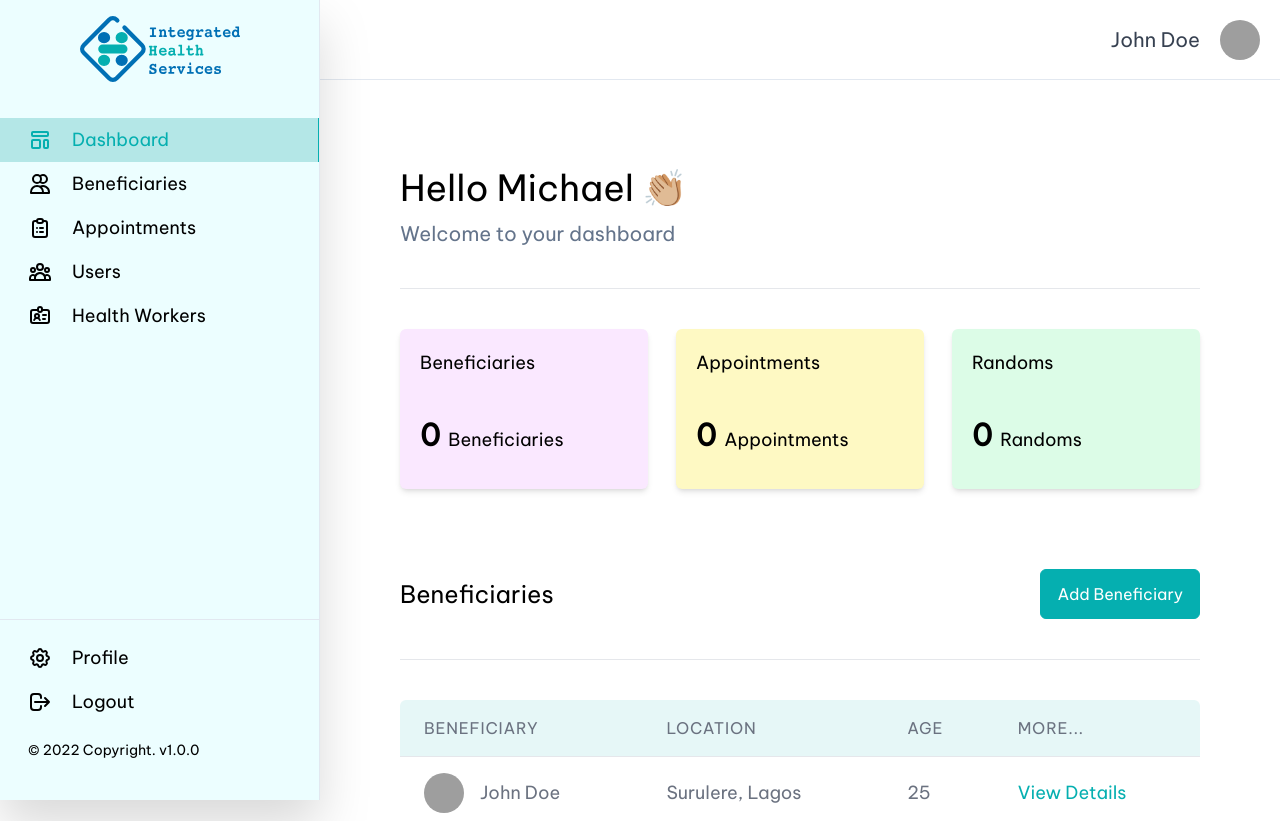
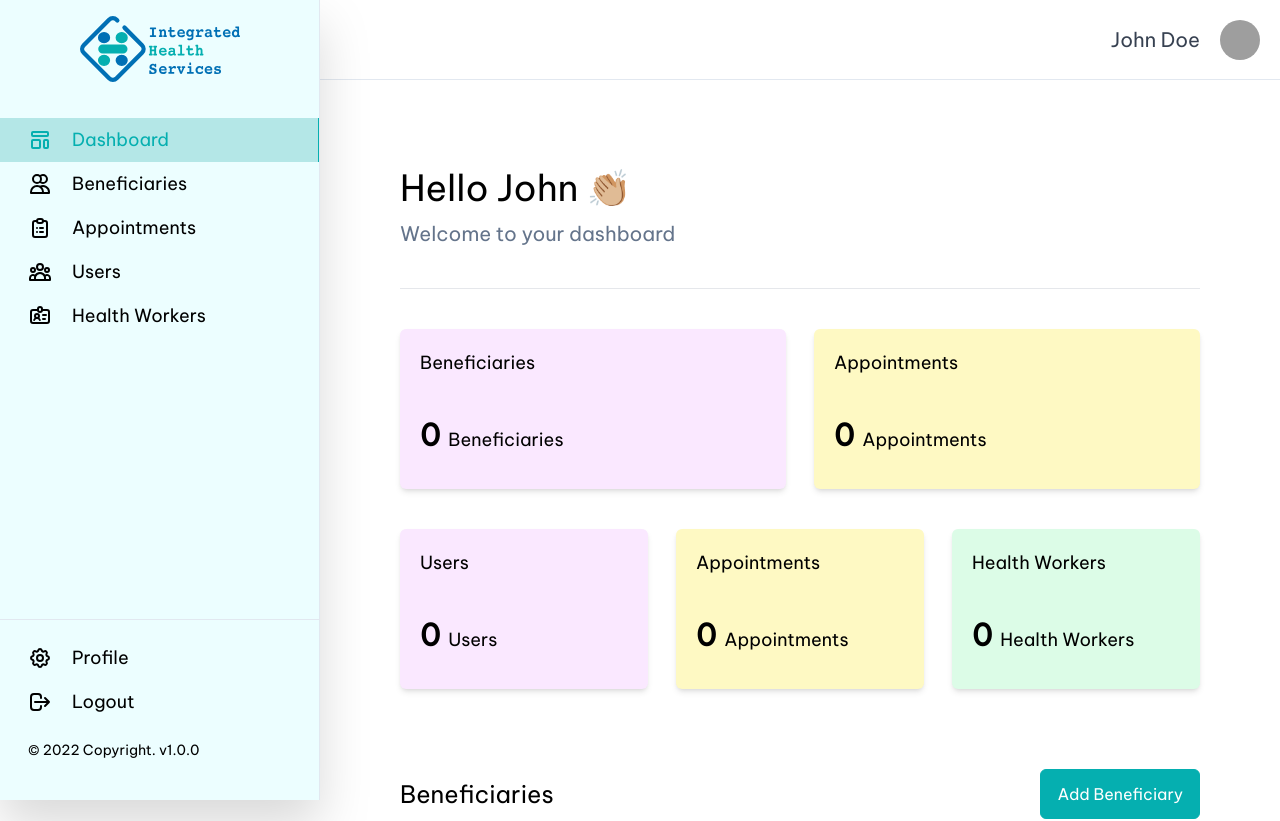
Before and after one commit to ihsidna/ihs-frontend, a React (Create React App) app: page /dashboard in a window 1280 px wide. Shown: the top 821 px of the page. Built offline with nearby package versions, Linux system fonts and the light colour scheme; grey boxes are pictures that could not be loaded.

Commit message:
Admin - Add admin dashboard cards

```diff
--- a/src/components/app/Dashboard.jsx
+++ b/src/components/app/Dashboard.jsx
@@ -13,14 +13,14 @@ const Dashboard = () => {
 		<>
 			<div className="lg:p-20 md:p-10 p-3">
 				<div className="mb-5 mt-2">
-					<h2 className="md:text-4xl text-3xl mb-3">Hello Michael 👏🏼</h2>
+					<h2 className="md:text-4xl text-3xl mb-3">Hello John 👏🏼</h2>
 					<p className="text-slate-500 text-xl">Welcome to your dashboard</p>
 				</div>
 
 				<hr className="my-10"/>
 
-				{/*Cards*/}
-				<div className="grid md:grid-cols-3 grid-cols-2 md:gap-7 gap-3 my-10">
+				{/*User Cards*/}
+				<div className="grid md:grid-cols- grid-cols-2 md:gap-7 gap-3 my-10">
 					<div className="h-40 md:p-5 p-3 rounded-md bg-fuchsia-100 text-lg shadow-md">
 						<p>Beneficiaries</p>
 						<p className="my-10"><span className="font-semibold md:text-3xl text-2xl pr-0.5 md:pr-2">0</span>Beneficiaries</p>
@@ -29,9 +29,25 @@ const Dashboard = () => {
 						<p>Appointments</p>
 						<p className="my-10"><span className="font-semibold md:text-3xl text-2xl pr-0.5 md:pr-2">0</span>Appointments</p>
 					</div>
+					{/*<div className="h-40 md:p-5 p-3 rounded-md bg-green-100 text-lg shadow-md">*/}
+					{/*	<p>Randoms</p>*/}
+					{/*	<p className="my-10"><span className="font-semibold md:text-3xl text-2xl pr-0.5 md:pr-2">0</span>Randoms</p>*/}
+					{/*</div>*/}
+				</div>
+
+				{/*Admin Cards*/}
+				<div className="grid md:grid-cols-3 grid-cols-2 md:gap-7 gap-3 my-10">
+					<div className="h-40 md:p-5 p-3 rounded-md bg-fuchsia-100 text-lg shadow-md">
+						<p>Users</p>
+						<p className="my-10"><span className="font-semibold md:text-3xl text-2xl pr-0.5 md:pr-2">0</span>Users</p>
+					</div>
+					<div className="h-40 md:p-5 p-3 rounded-md bg-yellow-100 text-lg shadow-md">
+						<p>Appointments</p>
+						<p className="my-10"><span className="font-semibold md:text-3xl text-2xl pr-0.5 md:pr-2">0</span>Appointments</p>
+					</div>
 					<div className="h-40 md:p-5 p-3 rounded-md bg-green-100 text-lg shadow-md">
-						<p>Randoms</p>
-						<p className="my-10"><span className="font-semibold md:text-3xl text-2xl pr-0.5 md:pr-2">0</span>Randoms</p>
+						<p>Health Workers</p>
+						<p className="my-10"><span className="font-semibold md:text-3xl text-2xl pr-0.5 md:pr-2">0</span>Health Workers</p>
 					</div>
 				</div>
 
```
